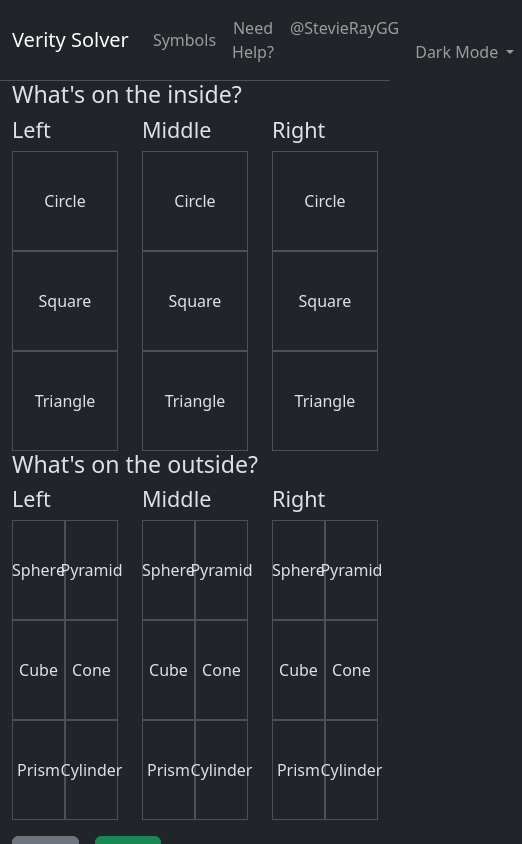
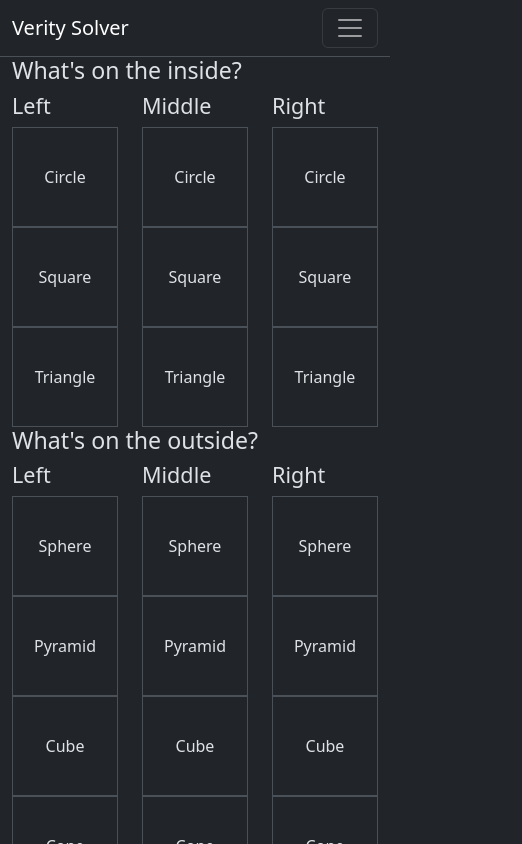
Before and after one commit to vasquez-dev/d2-verity-reader, an Angular app: page / in a window 390 px wide. Shown: the top 844 px of the page, 522 px wide, since content can reach past the window. Built offline with nearby package versions, Linux system fonts and the light colour scheme.

Commit message:
feat(ui): improve responsiveness add mobile nav improve responsiveness for smaller screens improve responsiveness of solution area

```diff
--- a/src/app/app.component.html
+++ b/src/app/app.component.html
@@ -1,10 +1,21 @@
-<nav class="navbar navbar-expand navbar-dark border-bottom bg-dark">
-  <div class="container-fluid justify-content-start">
+<nav class="navbar navbar-expand-sm navbar-dark border-bottom bg-dark">
+  <div class="container-fluid">
     <a class="navbar-brand">Verity Solver</a>
-    <div
-      class="navbar-nav w-100 d-flex justify-content-between align-items-end"
+    <button
+      class="navbar-toggler"
+      type="button"
+      data-bs-toggle="collapse"
+      data-bs-target="#navbarToggler"
+      aria-controls="navbarToggler"
+      aria-expanded="false"
+      aria-label="Toggle navigation"
     >
-      <div class="d-flex">
+      <span class="navbar-toggler-icon"></span>
+    </button>
+
+    <div class="collapse navbar-collapse" id="navbarToggler">
+      <ul class="navbar-nav me-auto">
+        <li class="nav-item">
           <button
             class="nav-link"
             data-bs-toggle="modal"
@@ -12,6 +23,8 @@
           >
             Symbols
           </button>
+        </li>
+        <li class="nav-item">
           <button
             class="nav-link"
             data-bs-toggle="modal"
@@ -19,10 +32,13 @@
           >
             Need Help?
           </button>
+        </li>
+        <li class="nav-item">
           <a class="nav-link" target="_blank" href="https://x.com/StevieRaygg"
             >&#64;StevieRayGG</a
           >
-      </div>
+        </li>
+      </ul>
       <div class="nav-item dropdown">
         <button
           class="nav-link dropdown-toggle"
@@ -32,7 +48,7 @@
         >
           {{ selected ? "Dark Mode" : "Light Mode" }}
         </button>
-        <div class="dropdown-menu">
+        <div class="dropdown-menu dropdown-menu-sm-end">
           <button class="dropdown-item" (click)="toggleTheme(false)">
             Light Mode
           </button>
@@ -158,7 +174,7 @@
       <div class="col d-flex flex-wrap">
         <ng-container *ngIf="!outsideLeft">
           <div
-            class="col-6 col-md-4 border text-center d-flex justify-content-center align-items-center selectable"
+            class="col-12 col-md-4 border text-center d-flex justify-content-center align-items-center selectable"
             *ngFor="let shape of availableOutsideShapes"
             (click)="selectOutside(shape, Location.Left)"
           >
@@ -198,7 +214,7 @@
       <div class="col d-flex flex-wrap">
         <ng-container *ngIf="!outsideMiddle">
           <div
-            class="col-6 col-md-4 border text-center d-flex justify-content-center align-items-center selectable"
+            class="col-12 col-md-4 border text-center d-flex justify-content-center align-items-center selectable"
             *ngFor="let shape of availableOutsideShapes"
             (click)="selectOutside(shape, Location.Middle)"
           >
@@ -238,7 +254,7 @@
       <div class="col d-flex flex-wrap">
         <ng-container *ngIf="!outsideRight">
           <div
-            class="col-6 col-md-4 border text-center d-flex justify-content-center align-items-center selectable"
+            class="col-12 col-md-4 border text-center d-flex justify-content-center align-items-center selectable"
             *ngFor="let shape of availableOutsideShapes"
             (click)="selectOutside(shape, Location.Right)"
           >
@@ -275,7 +291,7 @@
     <hr />
     <h3>Solution</h3>
     <div class="row">
-      <div class="col">
+      <div class="col-12 col-md-auto">
         <h4>Step by Step Instructions</h4>
         <ol>
           <li *ngFor="let step of stepByStepSolution">{{ step }}</li>
```
Lines whose indentation alone changed are shown as unchanged.
